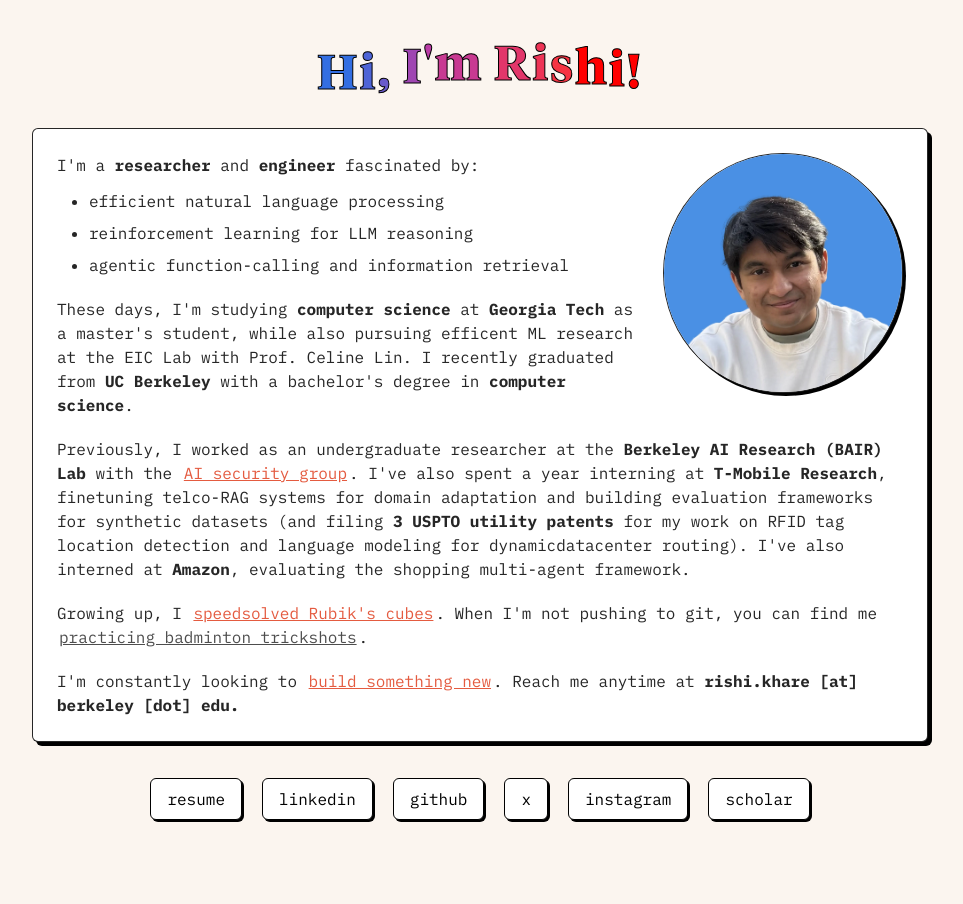
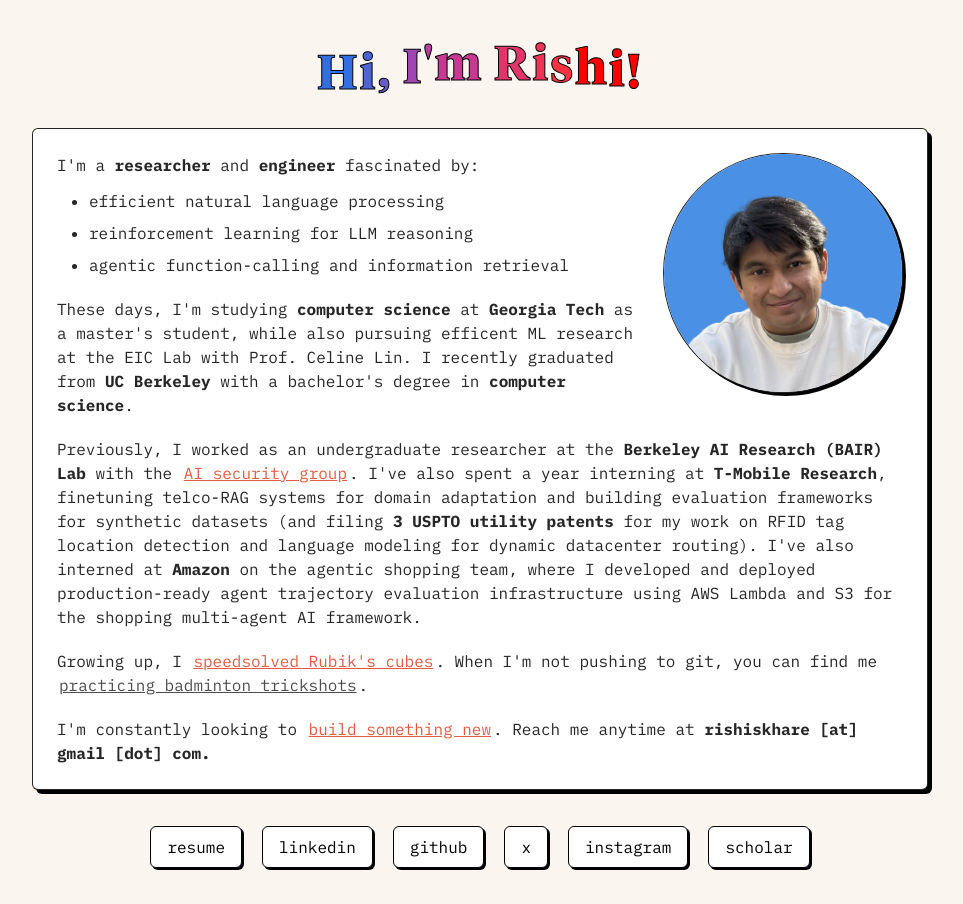
Before and after one commit to rishiskhare/rishiskhare.github.io, a Next.js app: page / in a window 1280 px wide. Shown: the whole page, without its empty margins (160-1123 px from the left). Before the commit the page ends 856 px from the top, so only its background shows below. Built offline with nearby package versions, Linux system fonts and the light colour scheme.

Commit message:
fix: updated email, details about Amazon internship

```diff
--- a/app/page.tsx
+++ b/app/page.tsx
@@ -68,8 +68,9 @@ export default function Home() {
             <p className="mt-5">
               Previously, I worked as an undergraduate researcher at the <b>Berkeley AI Research (BAIR) Lab</b> with the <a href="https://sky.cs.berkeley.edu/project/matryoshka/" target="_blank" rel="noopener noreferrer" className="link">AI security group</a>.
               I've also spent a year interning at <b>T-Mobile Research</b>, finetuning
-              telco-RAG systems for domain adaptation and building evaluation frameworks for synthetic datasets (and filing <b>3 USPTO utility patents</b> for my work on RFID tag location detection and language modeling for dynamicdatacenter routing).
-              I've also interned at <b>Amazon</b>, evaluating the shopping multi-agent framework.
+              telco-RAG systems for domain adaptation and building evaluation frameworks for synthetic datasets (and filing <b>3 USPTO utility patents</b> for my work on RFID tag location detection and language modeling for dynamic datacenter routing).
+              I've also interned at <b>Amazon</b> on the agentic shopping team, where I developed and deployed production-ready agent trajectory evaluation infrastructure using AWS Lambda and S3 for the
+              shopping multi-agent AI framework.
             </p>
 
             <p className="mt-5">
@@ -81,7 +82,7 @@ export default function Home() {
             </p>
 
             <p className="mt-5">
-              I'm constantly looking to <a href="https://github.com/rishiskhare/perplexity-on-google-search" target="_blank" rel="noopener noreferrer" className="link">build something new</a>. Reach me anytime at <b>rishi.khare [at] berkeley [dot] edu.</b>
+              I'm constantly looking to <a href="https://github.com/rishiskhare/perplexity-on-google-search" target="_blank" rel="noopener noreferrer" className="link">build something new</a>. Reach me anytime at <b>rishiskhare [at] gmail [dot] com.</b>
             </p>
           </div>
 
```
